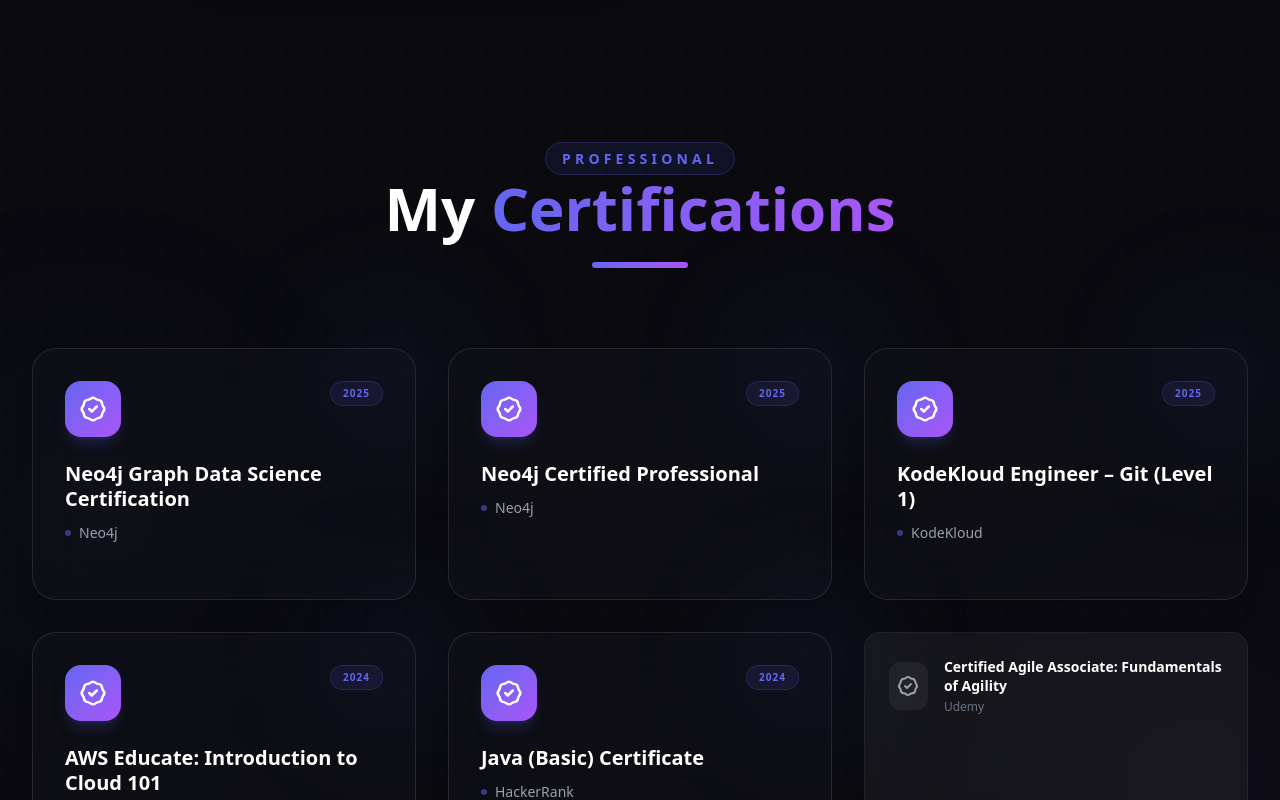
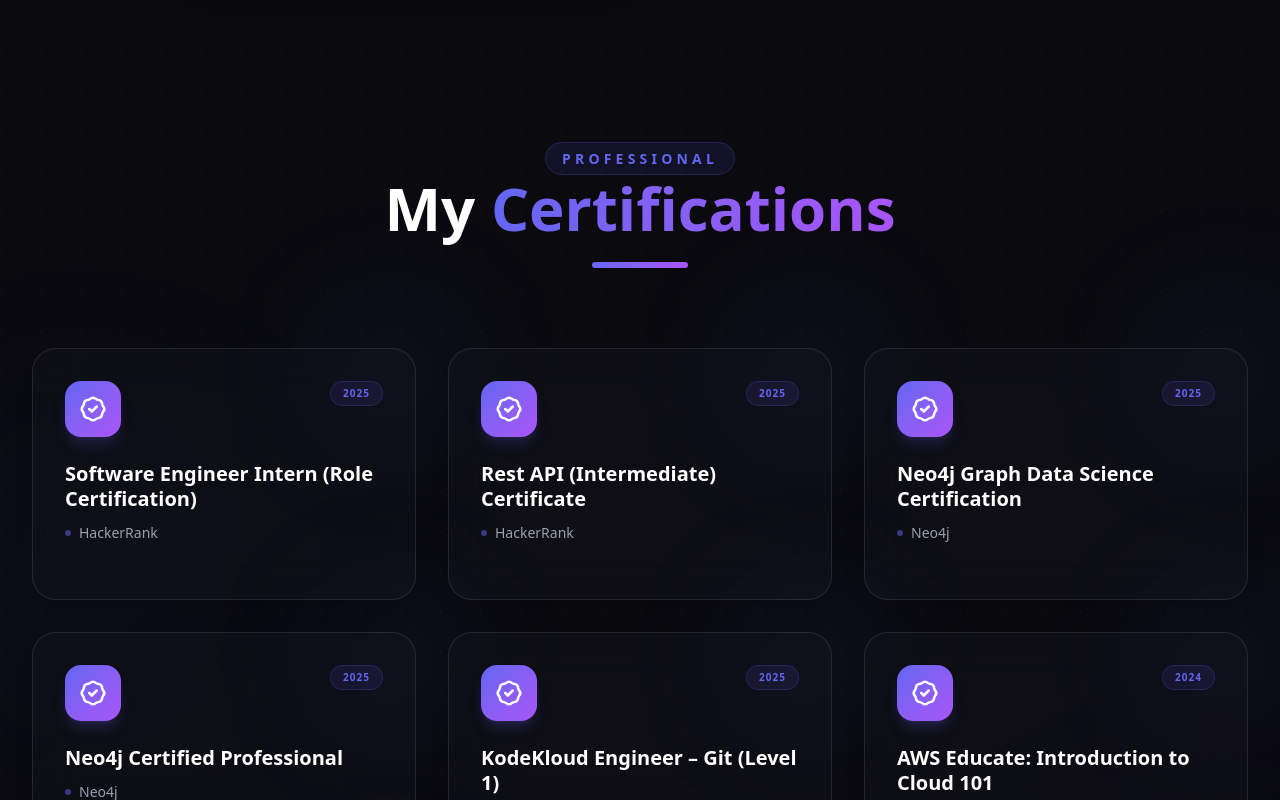
Before and after one commit to dinushkatharidu/my-portfolio, a React (Vite) app: page / in a window 1280 px wide. Shown: the part 7107-7907 px from the top of the page. Built offline with nearby package versions, Linux system fonts and the light colour scheme.

Commit message:
feat: update portfolio data with latest projects and certs

```diff
--- a/src/data/portfolioData.ts
+++ b/src/data/portfolioData.ts
@@ -159,7 +159,7 @@
     location: "Colombo",
     period: "11/2023 – Present",
     status: "In Progress",
-    icon: FaGraduationCap ,
+    icon: FaGraduationCap,
     color: "primary",
   },
   {
@@ -168,7 +168,7 @@
     certification: "Pearson Assured",
     period: "03/2023 – 03/2024",
     status: "Completed",
-    icon: FaLaptopCode ,
+    icon: FaLaptopCode,
     color: "secondary",
   },
   {
@@ -176,21 +176,31 @@
     institution: "ESOFT Metro Campus",
     period: "03/2023 – 03/2024",
     status: "Completed",
-    icon: FaBook ,
+    icon: FaBook,
     color: "accent",
   },
   {
     degree: "GCE Advanced Level – Mathematical Stream",
     institution: "Rahula National School, Godakawela",
-    period: "2022 – 2023",
+    period: "2019 – 2022",
     status: "Completed",
-    icon: FaSchool ,
+    icon: FaSchool,
     color: "green",
   },
 ];
 
 export const certifications = {
   tier1: [
+    {
+      name: "Software Engineer Intern (Role Certification)",
+      issuer: "HackerRank",
+      date: "2025",
+    },
+    {
+      name: "Rest API (Intermediate) Certificate",
+      issuer: "HackerRank",
+      date: "2025",
+    },
     {
       name: "Neo4j Graph Data Science Certification",
       issuer: "Neo4j",
```
